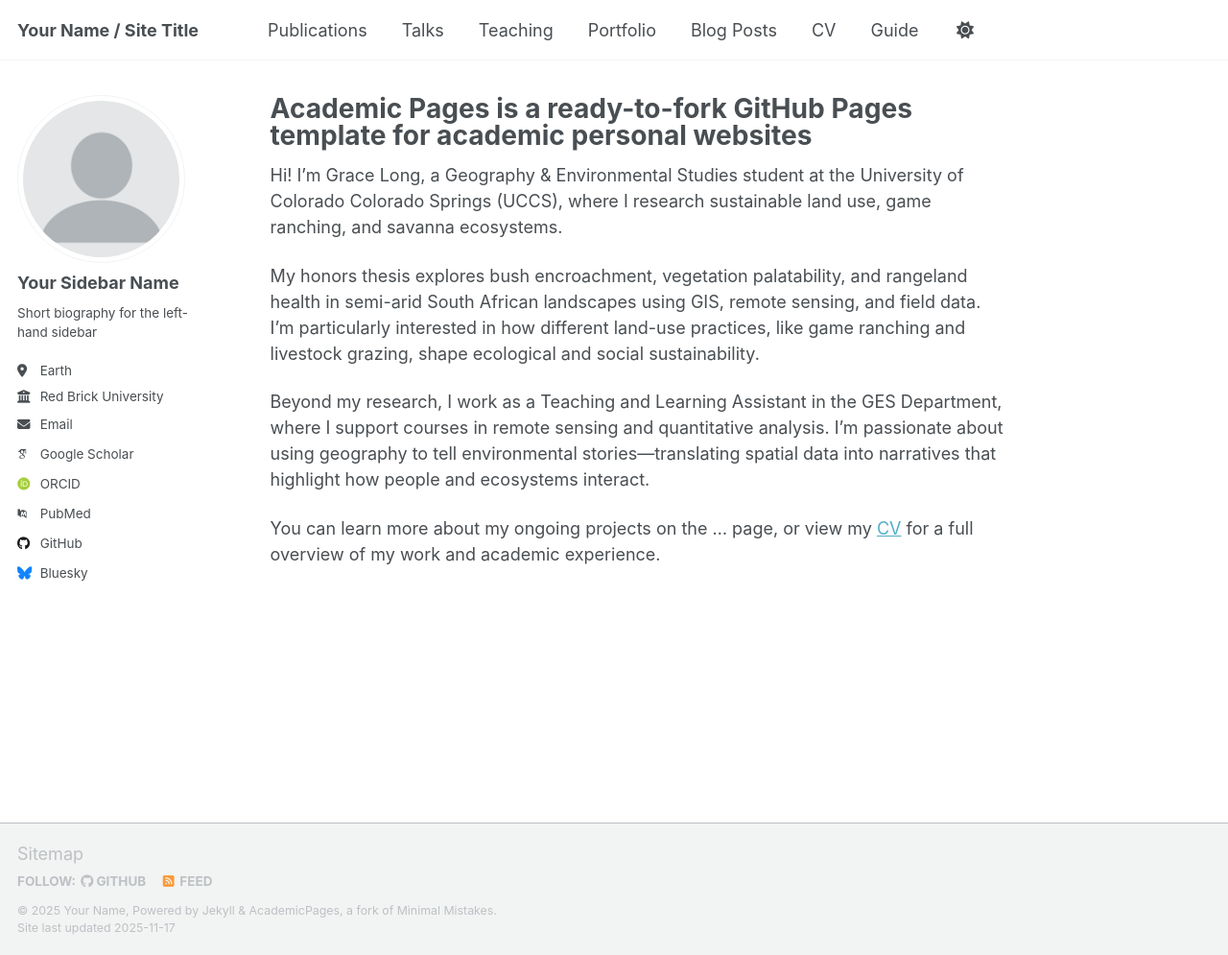
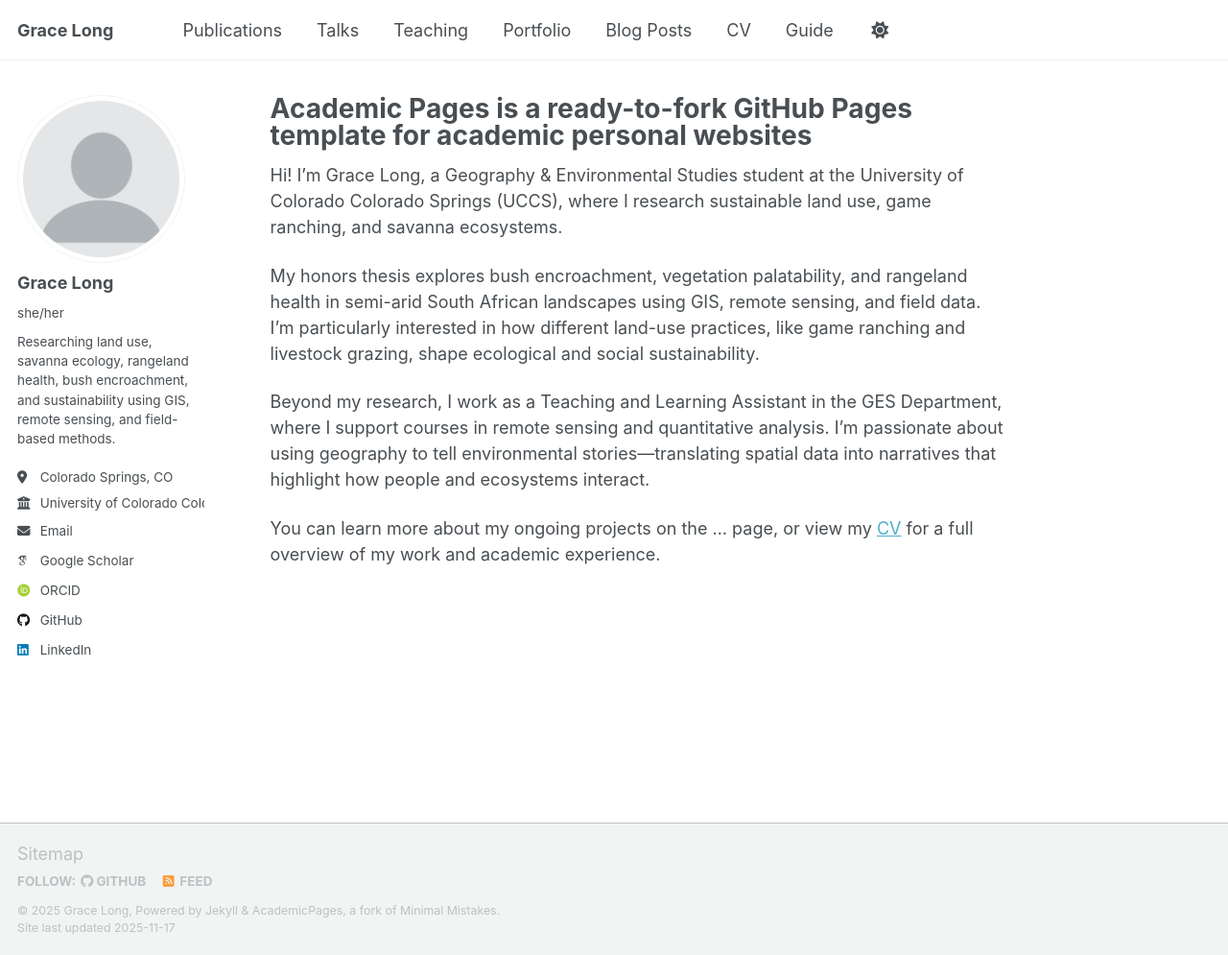
Before and after one commit to gracelong77-creator/gracelong.github.io, a Jekyll site: the page built from _pages/about.md, in a window 1280 px wide and 995 px high. Shown: the whole window at 96% size. Built offline with Jekyll 4.4.1, drawn with Linux system fonts in a browser that asks for light colours; some web fonts are replaced; a script that is not in the unit is left out; part of the change alters nothing that is shown.

Commit message:
Update _config.yml

```diff
--- a/_config.yml
+++ b/_config.yml
@@ -1,85 +1,39 @@
-# Welcome to Jekyll!
-#
-# This config file is meant for settings that affect your entire site, values
-# which you are expected to set up once and rarely need to edit after that.
-# For technical reasons, this file is *NOT* reloaded automatically when you use
-# `jekyll serve -l -H localhost`. If you change this file, please restart the
-# server process.
-
 # Basic Site Settings
 locale                   : "en-US"
-site_theme               : "default" # Currently available options are "default", "air"
-title                    : "Your Name / Site Title"
+site_theme               : "default"
+title                    : "Grace Long"
 title_separator          : "-"
-name                     : &name "Your Name"
-description              : &description "Your Name's academic portfolio"   # Update this with a general description of your site, this is the default if not overridden by a page
-url                      : https://academicpages.github.io # The base hostname & protocol for your site e.g. "https://[your GitHub username].github.io",
-                                                           # or if you already have some other page hosted on Github then use "https://[your GitHub username].github.io/[Your Repo Name]"
-baseurl                  : "" # the subpath of your site, e.g. "/blog"
-repository               : "academicpages/academicpages.github.io"
+name                     : &name "Grace Long"
+description              : &description "Geography & Environmental Studies | Rangeland sustainability | GIS & Remote Sensing"
+url                      : https://gracelong.github.io
+baseurl                  : ""
+repository               : "gracelong77-creator/gracelong.github.io"
 
-# Site Author - The following control what appear as part of the author content on the side bar.
-#               If a field is blank the icon and link will not appear, otherwise it will be shown.
-#               Additional customization can be done by editing /_includes/author-profile.html
+# Site Author (sidebar profile)
 author:
-  # Biographic information
-  avatar           : "profile.png"
-  name             : "Your Sidebar Name"
-  pronouns         : # example: "she/her"
-  bio              : "Short biography for the left-hand sidebar"
-  location         : "Earth"
-  employer         : "Red Brick University"
-  uri              : # URL
-  email            : "none@example.org"
+  avatar           : "profile.png"   # replace with your uploaded photo
+  name             : "Grace Long"
+  pronouns         : "she/her"
+  bio              : "Researching land use, savanna ecology, rangeland health, bush encroachment, and sustainability using GIS, remote sensing, and field-based methods."
+  location         : "Colorado Springs, CO"
+  employer         : "University of Colorado Colorado Springs"
 
-  # Academic websites
-  academia         : # URL
-  arxiv            : # URL - Update with the correct link to your profile
+  email            : "your-email@uccs.edu"
+  linkedin         : "www.linkedin.com/in/grace-long-557020274"
+  github           : "gracelong77-creator"
   googlescholar    : "https://scholar.google.com/citations?user=PS_CX0AAAAAJ"
-  inspire-hep      : # URL
-  impactstory      : # URL
-  orcid            : "https://orcid.org/yourorcidurl"
-  semantic         : # URL
-  pubmed           : "https://www.ncbi.nlm.nih.gov/pubmed/?term=john+snow"
-  researchgate     : # URL
-  scopus           : # URL
+  orcid            : "https://orcid.org/0000-0000-0000-0000"   # insert your actual ORCID here
 
-  # Repositories and software development
-  bitbucket        : # Username - Update with your username on the site
-  codepen          : # Username
-  dribbble         : # Username
-  github           : "academicpages"
-  kaggle           : # Username
-  stackoverflow    : # User number or user number and name (i.e., use "1" or "1/jeff-atwood")
+  # All other social fields left blank so they do NOT show up
+  bluesky          :
+  twitter          :
+  instagram        :
+  facebook         :
+  soundcloud       :
+  youtube          :
+  google_plus      :
 
-  # Social media
-  artstation       : # Username
-  bluesky          : "bsky.app" # Replace this with you Bluesky username
-  facebook         : # Username
-  flickr           : # Username
-  foursquare       : # Username
-  goodreads        : # Username
-  google_plus      : # Username
-  keybase          : # Username
-  instagram        : # Username
-  lastfm           : # Username
-  linkedin         : # Username
-  mastodon         : # URL
-  medium           : # URL
-  pinterest        : # Username
-  soundcloud       : # Username
-  steam            : # Username
-  telegram         : # URL
-  tumblr           : # Username
-  twitter          : # Username for X / Twitter
-  vine             : # Username
-  weibo            : # Username
-  wikipedia        : # Username
-  xing             : # Username
-  youtube          : # Username
-  zhihu            : # Username
-
-# Publication Category - The following the list of publication categories and their headings
+# Publication Category Headings
 publication_category:
   books:
     title: 'Books'
@@ -89,79 +43,50 @@ publication_category:
     title: 'Conference Papers'
 
 # Site Settings
-teaser                   :  # filename of teaser fallback teaser image placed in /images/ for social media previews
-breadcrumbs              : false # true, false (default)
+teaser                   :
+breadcrumbs              : false
 words_per_minute         : 160
 future                   : true
-read_more                : "disabled" # if enabled, adds "Read more" links to excerpts
-talkmap_link             : false      #change to true to add link to talkmap on talks page
+read_more                : "disabled"
+talkmap_link             : false
 comments:
-  provider               : # false (default), "disqus", "discourse", "facebook", "google-plus", "staticman", "custom"
-  disqus:
-    shortname            :
-  discourse:
-    server               : # https://meta.discourse.org/t/embedding-discourse-comments-via-javascript/31963 , e.g.: meta.discourse.org
-  facebook:
-    appid                :
-    num_posts            : # 5 (default)
-    colorscheme          : # "light" (default), "dark"
-staticman:
-  allowedFields          : ['name', 'email', 'url', 'message']
-  branch                 : "gh-pages" # "master", "gh-pages"
-  commitMessage          : "New comment."
-  filename               : comment-{@timestamp}
-  format                 : "yml"
-  moderation             : true
-  path                   : "_data/comments/{options.slug}"
-  requiredFields         : ['name', 'email', 'message']
-  transforms:
-    email                : "md5"
-  generatedFields:
-    date:
-      type               : "date"
-      options:
-        format           : "iso8601" # "iso8601" (default), "timestamp-seconds", "timestamp-milliseconds"
+  provider               :
+
 atom_feed:
-  hide                   : false     # change to true to hide the RSS feed in the footer
-  path                   : # blank (default) uses feed.xml
+  hide                   : false
+  path                   :
 
-
-# SEO Related
+# SEO
 google_site_verification :
 bing_site_verification   :
 alexa_site_verification  :
 yandex_site_verification :
-
 
 # Social Sharing
 twitter:
   username               : &twitter
 facebook:
   username               :
-  app_id                 :
-  publisher              :
-og_image                 :  # Social media default site image
-og_description           :  # Social media default site image description
-# For specifying social profiles
-# - https://developers.google.com/structured-data/customize/social-profiles
+og_image                 :
+og_description           :
+
 social:
-  type                   : # Person or Organization (defaults to Person)
-  name                   : # If the user or organization name differs from the site's name
-  links: # An array of links to social media profiles
-
+  type                   : Person
+  name                   : "Grace Long"
+  links: []
 
 # Analytics
 analytics:
-  provider               :  "false" # false (default), "google", "google-universal", "google-analytics-4", "custom"
+  provider               : "false"
   google:
     tracking_id          :
-
 
 # Reading Files
 include:
   - .htaccess
   - _pages
   - files
+
 exclude:
   - "*.sublime-project"
   - "*.sublime-workspace"
@@ -189,12 +114,13 @@ exclude:
   - README
   - tmp
   - vendor
+
 keep_files:
   - .git
   - .svn
+
 encoding: "utf-8"
 markdown_ext: "markdown,mkdown,mkdn,mkd,md"
-
 
 # Conversion
 markdown: kramdown
@@ -202,7 +128,6 @@ highlighter: rouge
 lsi: false
 excerpt_separator: "\n\n"
 incremental: false
-
 
 # Markdown Processing
 kramdown:
@@ -215,8 +140,7 @@ kramdown:
   smart_quotes: lsquo,rsquo,ldquo,rdquo
   enable_coderay: false
 
-
-# These settings control the types of collections used by the template
+# Collections
 collections:
   teaching:
     output: true
@@ -231,10 +155,8 @@ collections:
     output: true
     permalink: /:collection/:path/
 
-
-# These settings control how pages and collections are included in the site
+# Defaults
 defaults:
-  # _posts
   - scope:
       path: ""
       type: posts
@@ -245,14 +167,12 @@ defaults:
       comments: true
       share: true
       related: true
-  # _pages
   - scope:
       path: ""
       type: pages
     values:
       layout: single
       author_profile: true
-  # _teaching
   - scope:
       path: ""
       type: teaching
@@ -261,7 +181,6 @@ defaults:
       author_profile: true
       share: true
       comments: true
-  # _publications
   - scope:
       path: ""
       type: publications
@@ -270,7 +189,6 @@ defaults:
       author_profile: true
       share: true
       comments: true
-  # _portfolio
   - scope:
       path: ""
       type: portfolio
@@ -279,7 +197,6 @@ defaults:
       author_profile: true
       share: true
       comment: true
-  # _talks
   - scope:
       path: ""
       type: talks
@@ -288,19 +205,14 @@ defaults:
       author_profile: true
       share: true
 
-
-# Sass/SCSS
+# Sass
 sass:
   sass_dir: _sass
-  style: compressed # https://sass-lang.com/documentation/file.SASS_REFERENCE.html#output_style
+  style: compressed
 
-
-# Outputting
+# Output settings
 permalink: /:categories/:title/
-# paginate: 5 # amount of posts to show
-# paginate_path: /page:num/
-timezone: Etc/UTC # https://en.wikipedia.org/wiki/List_of_tz_database_time_zones
-
+timezone: Etc/UTC
 
 # Plugins
 plugins:
@@ -311,7 +223,6 @@ plugins:
   - jekyll-redirect-from
   - jemoji
 
-# Mimic GitHub Pages with --safe
 whitelist:
   - jekyll-feed
   - jekyll-gist
@@ -320,38 +231,15 @@ whitelist:
   - jekyll-redirect-from
   - jemoji
 
-
 # Archives
-#  Type
-#  - GitHub Pages compatible archive pages built with Liquid ~> type: liquid (default)
-#  - Jekyll Archives plugin archive pages ~> type: jekyll-archives
-#  Path (examples)
-#  - Archive page should exist at path when using Liquid method or you can
-#    expect broken links (especially with breadcrumbs enabled)
-#  - <base_path>/tags/my-awesome-tag/index.html ~> path: /tags/
-#  - <base_path/categories/my-awesome-category/index.html ~> path: /categories/
-#  - <base_path/my-awesome-category/index.html ~> path: /
 category_archive:
   type: liquid
   path: /categories/
 tag_archive:
   type: liquid
   path: /tags/
-# https://github.com/jekyll/jekyll-archives
-# jekyll-archives:
-#   enabled:
-#     - categories
-#     - tags
-#   layouts:
-#     category: archive-taxonomy
-#     tag: archive-taxonomy
-#   permalinks:
-#     category: /categories/:name/
-#     tag: /tags/:name/
-
 
 # HTML Compression
-# - https://jch.penibelst.de/
 compress_html:
   clippings: all
   ignore:
```
